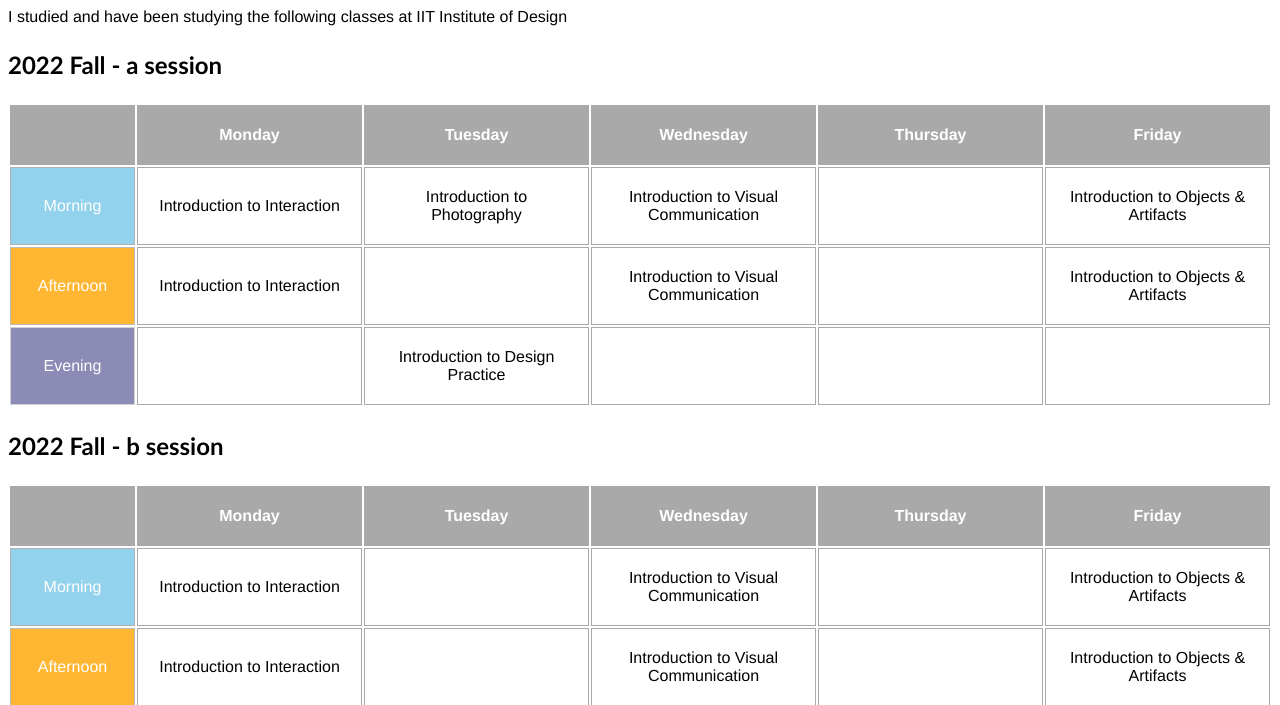
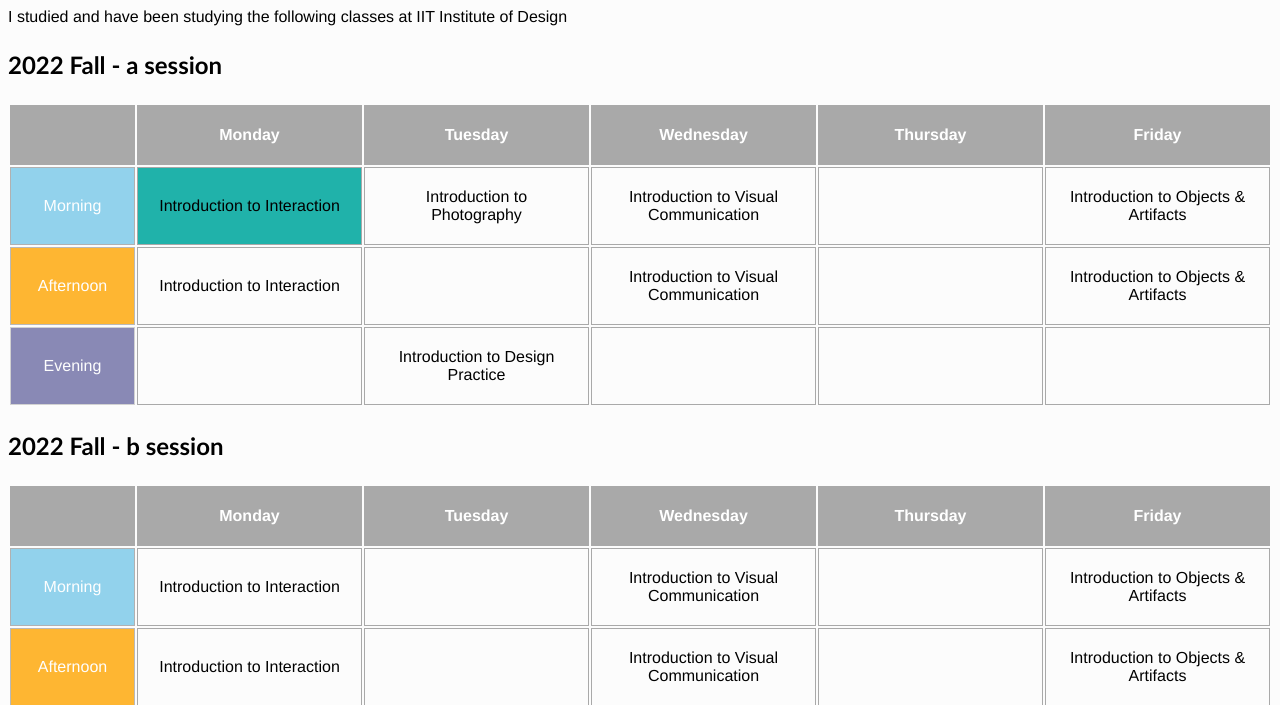
Before and after one commit to kzfmmznm/idx519-01-spring2023-projects-project2, a plain HTML site: page study.html in a window 1280 px wide. In both pictures the pointer is over the element 249 px from the left and 297 px from the top of the page. Shown: the part 92-797 px from the top of the page. Drawn offline with Linux system fonts and the light colour scheme.

Commit message:
Update: Add hover on table to make cell selected stand out
Add change feature of background color for each cell when mouse is hovering on it

```diff
--- a/style.css
+++ b/style.css
@@ -1,6 +1,7 @@
 /* Use Optima and Helvetica */
 * {
   font-family: Helvetica, sans-serif;
+  background-color: #fcfcfc;
 }
 
 h1,
@@ -83,6 +84,10 @@ table td:first-child {
   width: 10%;
 }
 
+table td:not(:first-child):hover {
+  background-color: lightseagreen;
+}
+
 .morning {
   color: white;
   background-color: #87ceeb;
```
